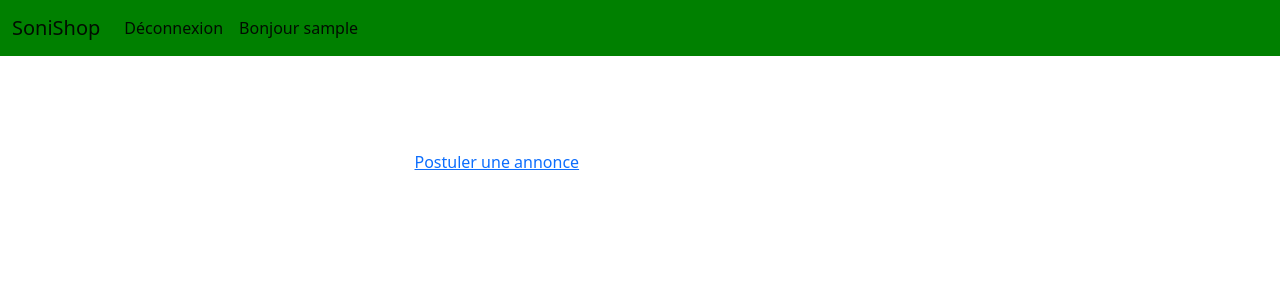
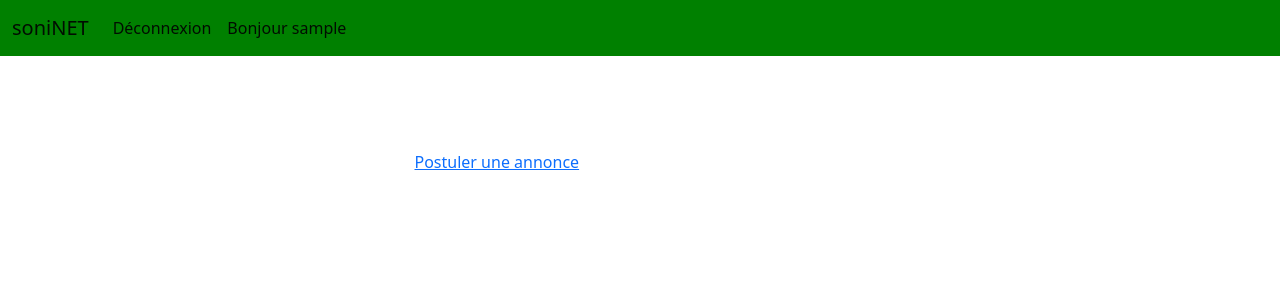
Before and after one commit to makan-dianka/annonce, a Django app: page / in a window 1280 px wide. Shown: the top 300 px of the page. Run offline with Django 4.2, Linux system fonts and the light colour scheme; the visitor is signed in with stand-in values (Sample User, id 1); data that the repository does not hold is empty.

Commit message:
change logo name

```diff
--- a/soninet/sonishop/templates/sonishop/layout/base.html
+++ b/soninet/sonishop/templates/sonishop/layout/base.html
@@ -4,14 +4,14 @@
   <head>
     <meta charset="utf-8">
     <meta name="viewport" content="width=device-width, initial-scale=1">
-    {% block title %} <title>SoniShop</title> {% endblock %}
+    {% block title %} <title>SoniNET</title> {% endblock %}
     <link href="https://cdn.jsdelivr.net/npm/bootstrap@5.2.3/dist/css/bootstrap.min.css" rel="stylesheet" integrity="sha384-rbsA2VBKQhggwzxH7pPCaAqO46MgnOM80zW1RWuH61DGLwZJEdK2Kadq2F9CUG65" crossorigin="anonymous">
     <link rel="stylesheet" href="{% static 'css/main.css' %}">
   </head>
   <body>
     <nav class="navbar navbar-expand-lg fixed-top" style="background-color: green;">
       <div class="container-fluid">
-        <a class="navbar-brand" href="/">SoniShop</a>
+        <a class="navbar-brand" href="/">soniNET</a>
         <button class="navbar-toggler" type="button" data-bs-toggle="collapse" data-bs-target="#navbarNavDropdown" aria-controls="navbarNavDropdown" aria-expanded="false" aria-label="Toggle navigation">
           <span class="navbar-toggler-icon"></span>
         </button>
```
